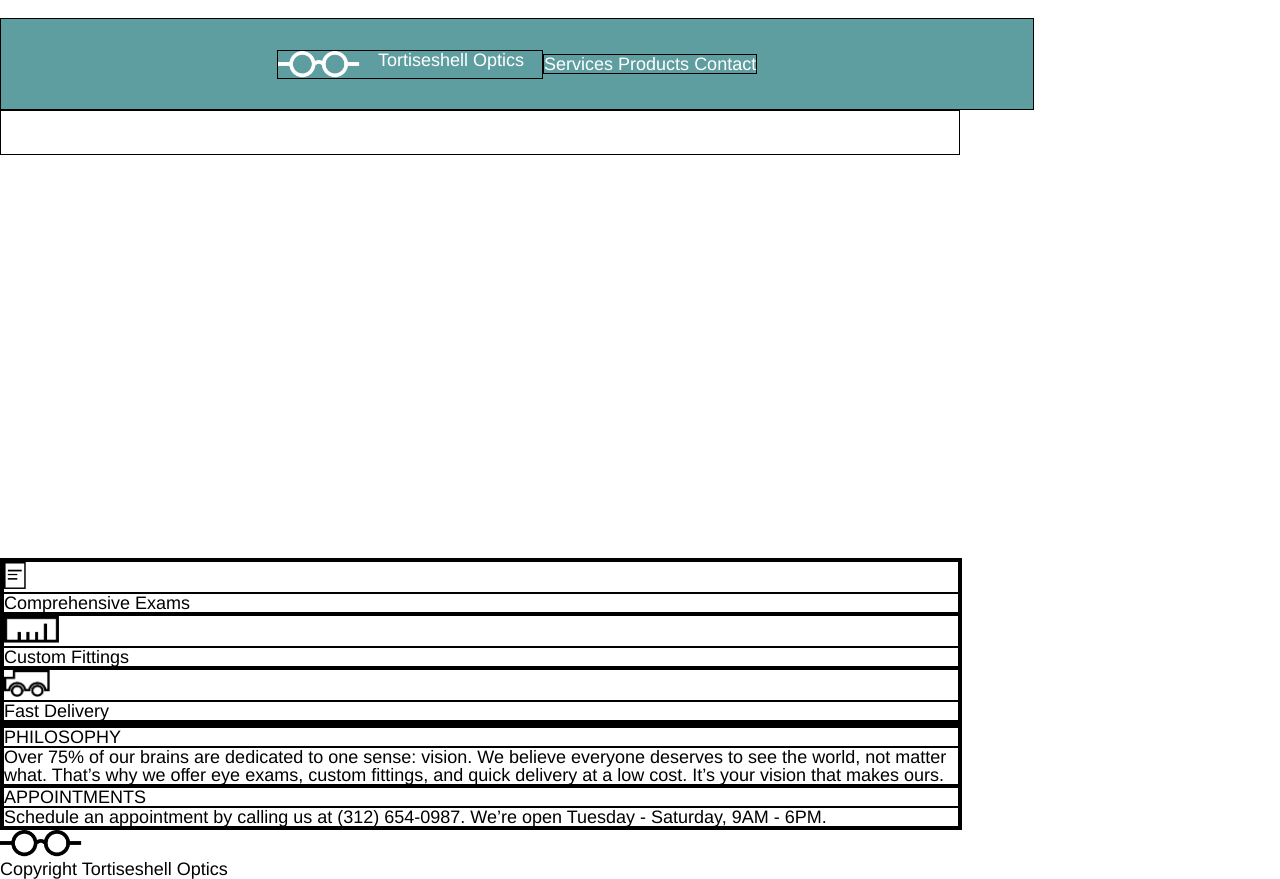
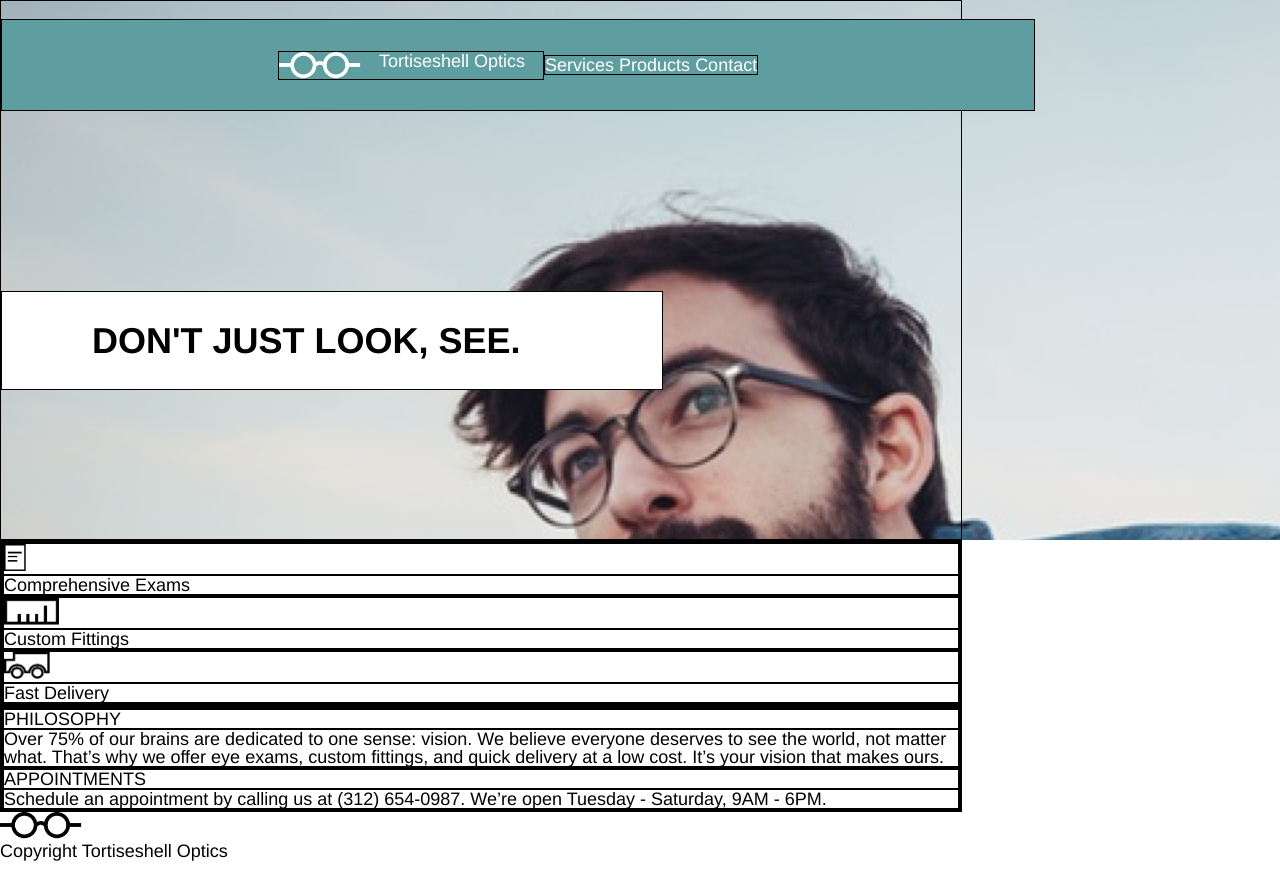
Before and after one commit to tlally/TortiseshellOptics, a plain HTML site: page index.html in a window 1280 px wide. Drawn offline with Linux system fonts and the light colour scheme.

Commit message:
banner content

```diff
--- a/index.html
+++ b/index.html
@@ -8,7 +8,8 @@
   </head>
   <body>
     <!-- Header -->
-    <header class="container">
+    <header class="">
+      <div class="container">
         <div class="header">
           <div class="logo-block">
             <img src="./resources/images/logo-white.png" alt="logo white">
@@ -29,6 +30,8 @@
         <div class="banner-content">
           <h1>DON'T JUST LOOK, SEE.</h1>
         </div>
+      </div>
+
 
     </header>
 
--- a/resources/css/style.css
+++ b/resources/css/style.css
@@ -26,10 +26,10 @@ h1 {
 
 /* Header */
 header {
-  color: white;
   display: flex;
-  background-image: url(".resources/images/glasses-bg.png");
+  background-image: url("../images/glasses-bg.png");
   height: 30rem;
+  width: 100%;
 
 
 
@@ -43,6 +43,7 @@ header {
   width: 100%;
   align-items: center;
   background-color: cadetblue;
+  color: white;
   height: 3rem;
   margin-top: 1rem;
   object-position: center;
@@ -71,3 +72,12 @@ header {
 ul li {
   display: inline;
 }
+
+.banner-content {
+  width: 50%;
+  padding: 1.5rem 5rem;
+  margin: 10rem 0 0 0;
+  background-color: white;
+  justify-content: flex-end;
+
+}
```
Lines whose indentation alone changed are shown as unchanged.
